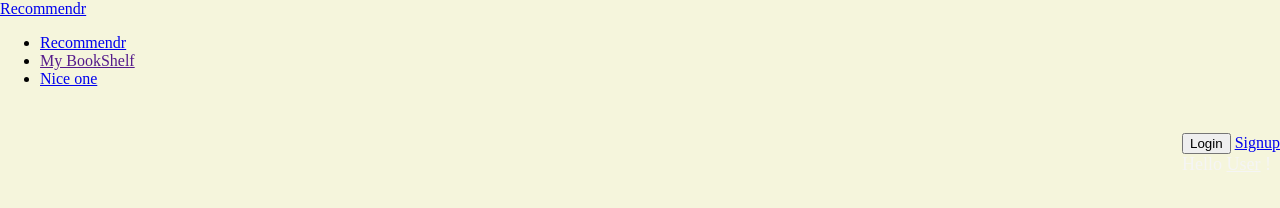
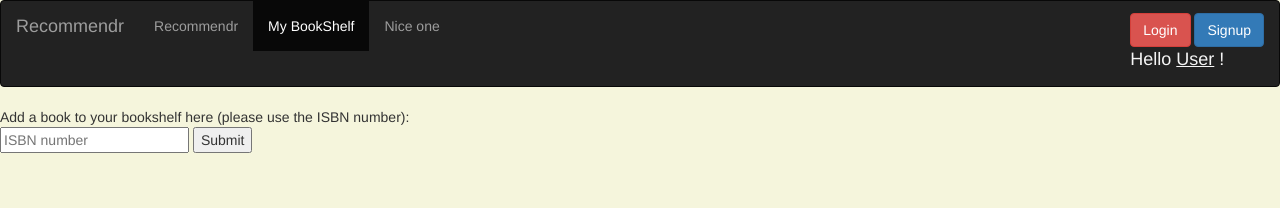
Before and after one commit to kiranmisner/BookRecommender, a website: page bookshelf.html in a window 1280 px wide. Drawn offline with nearby package versions, Linux system fonts and the light colour scheme.

Commit message:
bookshelf page

```diff
--- a/bookshelf.html
+++ b/bookshelf.html
@@ -3,6 +3,12 @@
 <head>
 	<title>My Bookshelf</title>
 	<meta charset="UTF-8">
+	<!-- links to include so we can use the bootstrap styling! -->
+	<link rel="stylesheet" href="https://maxcdn.bootstrapcdn.com/bootstrap/3.4.1/css/bootstrap.min.css">
+	<script src="https://ajax.googleapis.com/ajax/libs/jquery/3.4.1/jquery.min.js"></script>
+	<script src="https://maxcdn.bootstrapcdn.com/bootstrap/3.4.1/js/bootstrap.min.js"></script>
+  	<!-- <link href="//netdna.bootstrapcdn.com/twitter-bootstrap/2.3.2/css/bootstrap-combined.no-icons.min.css" rel="stylesheet"> -->
+  	<link href="//netdna.bootstrapcdn.com/font-awesome/3.2.1/css/font-awesome.css" rel="stylesheet">
 
 	<style>
 		body,html{
@@ -40,6 +46,13 @@
   </div>
 </nav>
 
+	<div>Add a book to your bookshelf here (please use the ISBN number):</div>
+	<input type="text" id="book" placeholder="ISBN number">
+	<button type="button" name="submit" onclick="addBook()">Submit</button>
+
+	<script language="javascript">
+		/* was gonna have a function to access database and add books here */
+	</script>
 
 </body>
 
```
